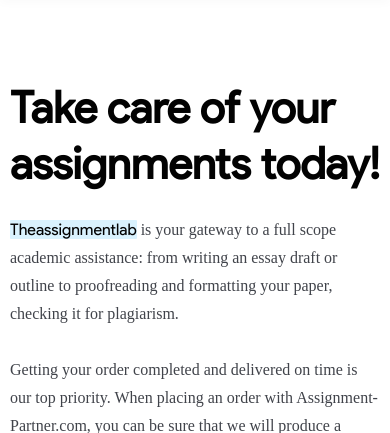
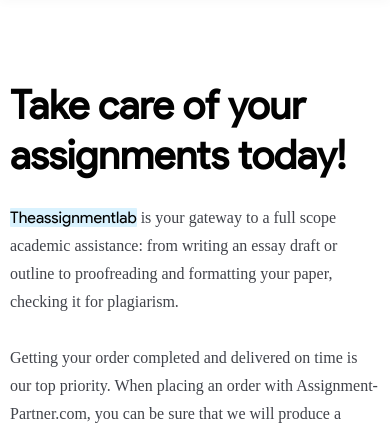
Before and after one commit to kolya130899/http-theassignmentlab, a PHP site: page /services/ in a window 390 px wide. Shown: the part 88-521 px from the top of the page. Run offline with PHP 8.4, Linux system fonts and the light colour scheme; some libraries are stand-ins or nearby versions; some web fonts are replaced.

Commit message:
fix services top heading

```diff
--- a/css/style.css
+++ b/css/style.css
@@ -983,6 +983,9 @@ input[type="checkbox"]:checked + label:before {
   }
 }
 @media screen and (max-width: 450px) {
+  .br-450 {
+    display: none;
+  }
   .chat-option,
   .help {
     right: 0;
@@ -994,6 +997,11 @@ input[type="checkbox"]:checked + label:before {
   .chat-option {
     padding: 0 27px 37px 0;
   }
+
+  .hero__left > h1 {
+    font-size: 40px;
+    line-height: 50px;
+  }
 }
 @media screen and (max-width: 350px) {
   .help__chat {
--- a/services/index.html
+++ b/services/index.html
@@ -68,7 +68,8 @@
       <div class="hero-wrapper">
         <div class="hero__left services-title">
           <h1 class="">
-            Take care of your assignments&nbsp;today!
+            Take care of your<br class="br-450" />
+            assignments today!
           </h1>
           <p class="hero__left--descriptor">
             <span>Theassignmentlab</span> is your gateway to a full scope
```
